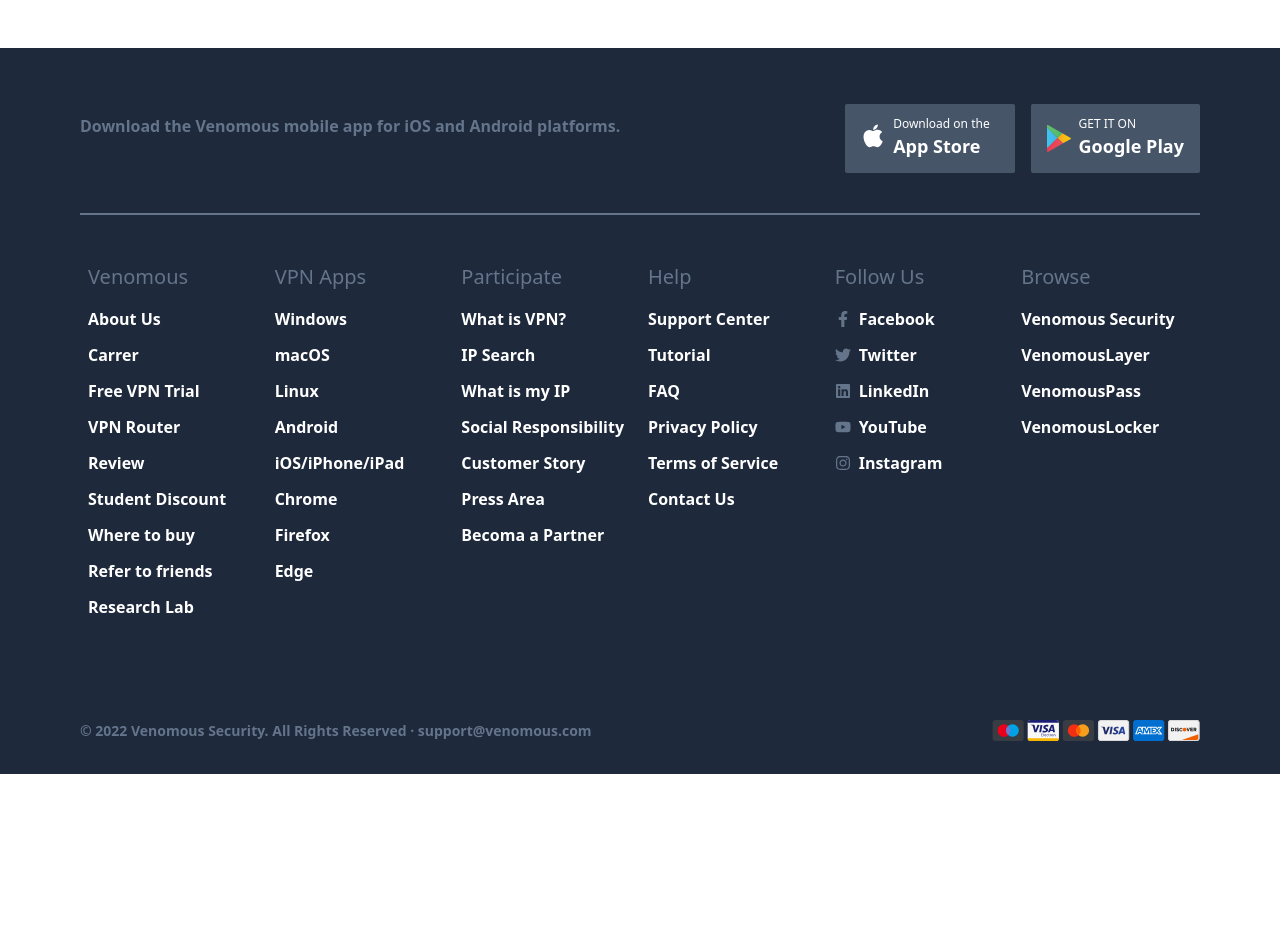
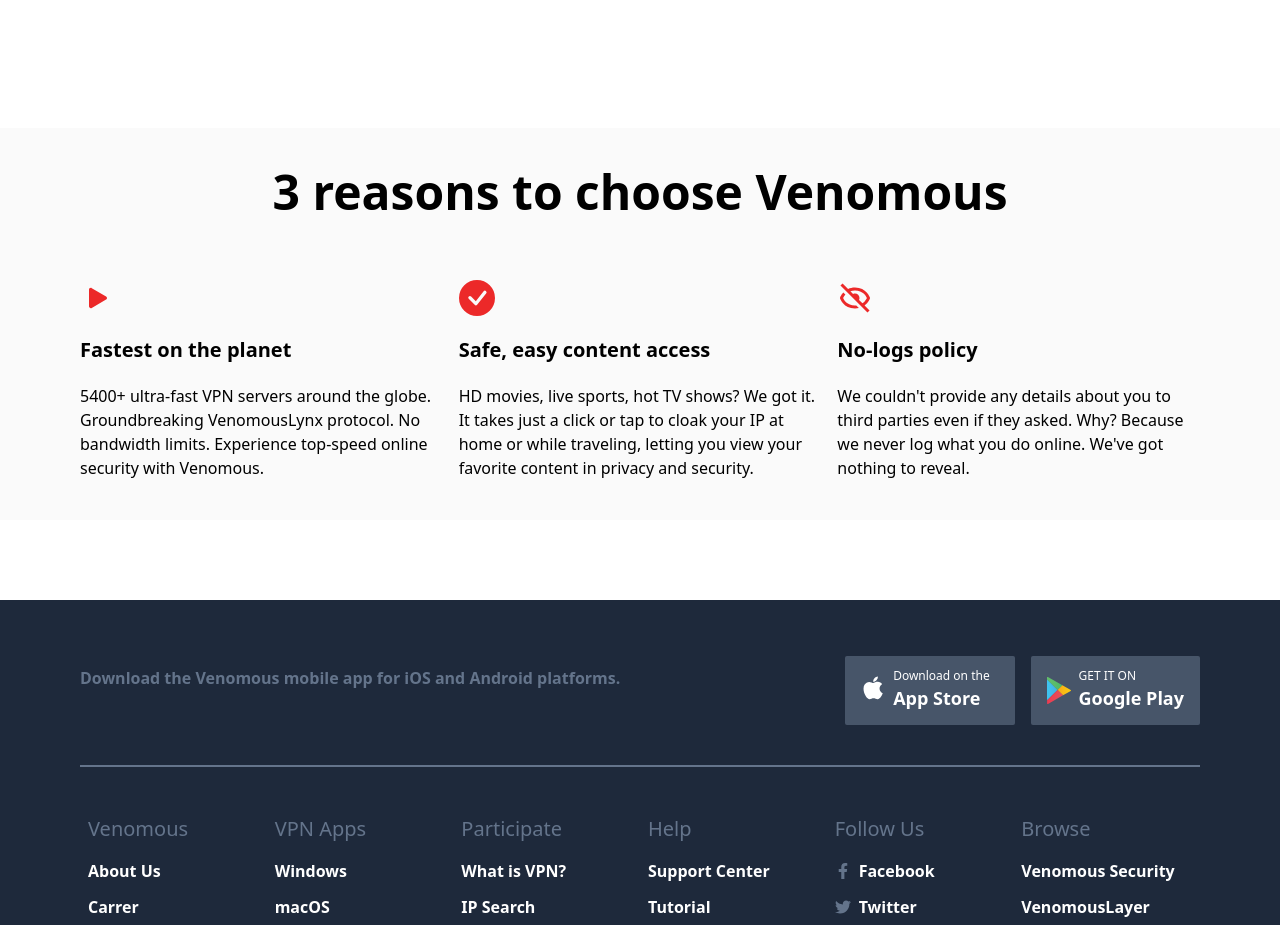
Before and after one commit to rivldy/venomous, a React (Vite) app: page /pricing in a window 1280 px wide. Shown: the part 1820-2745 px from the top of the page. Before the commit the page ends 2594 px from the top, so only its background shows below. Built offline with nearby package versions, Linux system fonts and the light colour scheme.

Commit message:
Add reason component to pricing page
- Create ReasonCard in Cards.jsx
- Create Reason component
- Add Reason component to Pricing page

```diff
--- a/src/components/Cards.jsx
+++ b/src/components/Cards.jsx
@@ -106,3 +106,18 @@
         </div>
     )
 }
+
+
+export function ReasonCard({ reason }) {
+    return (
+        <div className="flex flex-col space-y-5">
+            <div className="w-20">
+                <span className="text-primary text-4xl">
+                    { reason.icon }
+                </span>
+            </div>
+            <h4 className="text-xl font-semibold">{ reason.title }</h4>
+            <p className="text-base">{ reason.desc }</p>
+        </div>
+    )
+}
--- /dev/null
+++ b/src/components/Reason.jsx
@@ -0,0 +1,36 @@
+import { BsFillPlayFill, BsFillCheckCircleFill } from 'react-icons/bs'
+import { BiHide } from 'react-icons/bi'
+import { ReasonCard } from './Cards'
+
+const reasons = [
+    {
+        title: "Fastest on the planet",
+        desc: "5400+ ultra-fast VPN servers around the globe. Groundbreaking VenomousLynx protocol. No bandwidth limits. Experience top-speed online security with Venomous.",
+        icon: <BsFillPlayFill />
+    },
+    {
+        title: "Safe, easy content access",
+        desc: "HD movies, live sports, hot TV shows? We got it. It takes just a click or tap to cloak your IP at home or while traveling, letting you view your favorite content in privacy and security.",
+        icon: <BsFillCheckCircleFill />
+    },
+    {
+        title: "No-logs policy",
+        desc: "We couldn't provide any details about you to third parties even if they asked. Why? Because we never log what you do online. We've got nothing to reveal.",
+        icon: <BiHide />
+    },
+]
+
+export default function Reason() {
+    return (
+        <div className="w-full bg-zinc-50 my-20">
+            <div className="container py-10">
+                <h1 className="text-3xl font-bold md:text-5xl text-center">3 reasons to choose Venomous</h1>
+                <div className="grid grid-cols-1 md:grid-cols-3 mt-16 gap-4">
+                    { reasons.map((reason, index) => (
+                        <ReasonCard key={index} reason={reason} />
+                    )) }
+                </div>
+            </div>
+        </div>
+    )
+}
--- a/src/routes/Pricing.jsx
+++ b/src/routes/Pricing.jsx
@@ -2,6 +2,7 @@
 
 import Features from "../components/Features";
 import Pricelist from "../components/Pricelist";
+import Reason from '../components/Reason';
 
 export default function Pricing() {
     return (
@@ -12,6 +13,7 @@
             <section className="w-full bg-white">
                 <Pricelist />
                 <Features />
+                <Reason />
             </section>
         </>
     )
```
